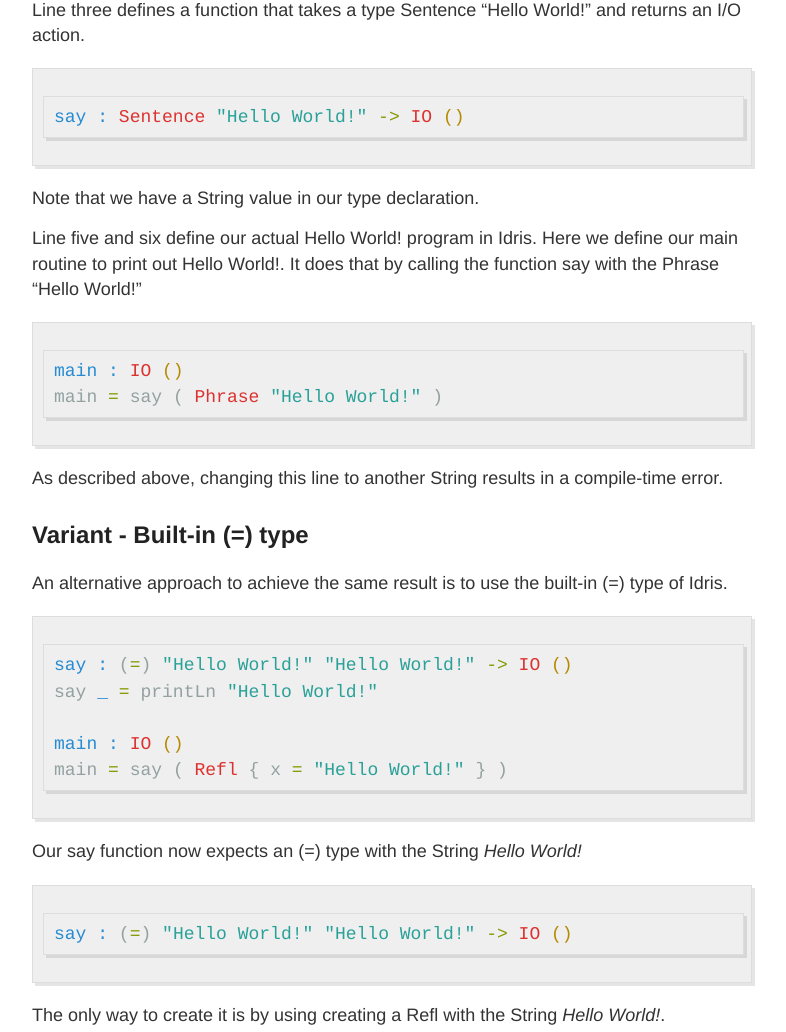
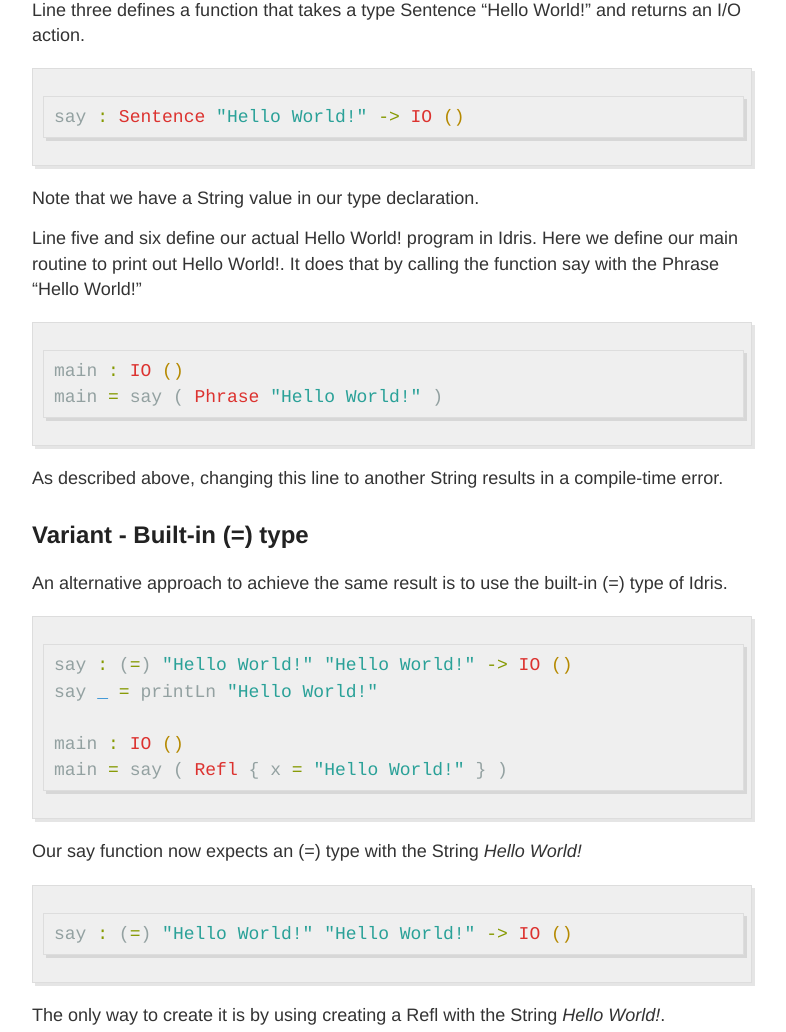
Before and after one commit to janschultecom/janschultecom.github.io, a Jekyll site: the page built from _posts/2017-04-09-idris-dependently-typed-hello-world.md, in a window 1280 px wide and 1400 px high, scrolled down 1538 px. Shown: the part 153-1185 px from the top of the window, without its empty margins (248-1034 px from the left). Built offline with Jekyll 4.4.1, drawn with Linux system fonts in a browser that asks for light colours; comment, search, counter and statistics services are not loaded; some of the changed text lies outside the part shown.

Commit message:
Use haskell highlighter

````diff
--- a/_posts/2017-04-09-idris-dependently-typed-hello-world.md
+++ b/_posts/2017-04-09-idris-dependently-typed-hello-world.md
@@ -7,7 +7,7 @@ date: 2017-04-09
 Inspired by the chapter on equality in [Edwin Brady's](https://edwinb.wordpress.com/) amazing book [Type-Driven Development with Idris](https://www.manning.com/books/type-driven-development-with-idris) (which I highly recommend you to read), I wanted to do the thought experiment of creating a [dependently-typed](https://en.wikipedia.org/w/index.php?title=Dependent_type&oldid=774017617) version of *Hello World!* in Idris. The basic idea was to have my hello world program only compile for the exact String *Hello World!* and nothing else.
 
 So here it is:
-```idris
+```haskell
 data Sentence : String -> Type where
   Phrase : (s:String) -> Sentence s
 
@@ -19,7 +19,7 @@ main = say ( Phrase "Hello World!" )
 ```
 
 Now if we are going to change line 18 from "Hello World!" to "Hallo Welt!"...
-```idris
+```haskell
 main = say ( Phrase "Hallo Welt!" )
 ```
 ... we get a compile-time error:
@@ -34,25 +34,25 @@ When checking argument s to constructor Main.Phrase:
 ## Explanation
 
 Let's analyse the different steps. The first line ...
-```idris
+```haskell
 data Sentence : String -> Type where
 ```
 ... declares a data type. Just as a List can take a *type* like Int to create a more specific type List Int, our Sentence data type takes a *value* of type String to create another more specific type.
 
 Line two declares our only type constructor Phrase.
-```idris
+```haskell
   Phrase : (s:String) -> Sentence s
 ```
 The Phrase constructor takes a String to create a type Sentence. Using Phrase and passing it some String is the only way to create a type Sentence.
 
 Line three defines a function that takes a type Sentence "Hello World!" and returns an I/O action.
-```idris
+```haskell
 say : Sentence "Hello World!" -> IO ()
 ```
 Note that we have a String value in our type declaration.
 
 Line five and six define our actual Hello World! program in Idris. Here we define our main routine to print out Hello World!. It does that by calling the function say with the Phrase "Hello World!"
-```idris
+```haskell
 main : IO ()
 main = say ( Phrase "Hello World!" )
 ```
@@ -61,7 +61,7 @@ As described above, changing this line to another String results in a compile-ti
 ## Variant - Built-in (=) type
 
 An alternative approach to achieve the same result is to use the built-in (=) type of Idris.
-```idris
+```haskell
 say : (=) "Hello World!" "Hello World!" -> IO ()
 say _ = printLn "Hello World!"
 
@@ -69,15 +69,15 @@ main : IO ()
 main = say ( Refl { x = "Hello World!" } )
 ```
 Our say function now expects an (=) type with the String *Hello World!*
-```idris
+```haskell
 say : (=) "Hello World!" "Hello World!" -> IO ()
 ```
 The only way to create it is by using creating a Refl with the String *Hello World!*.
-```idris
+```haskell
 main = say ( Refl { x = "Hello World!" } )
 ```
 We can take this approach one step further by introducing an implicit (=) parameter into our say funcion.
-```idris
+```haskell
 say : (s:String) -> { auto ok : (=) s "Hello World!"} -> IO ()
 say s = printLn s
 
@@ -85,7 +85,7 @@ main : IO ()
 main = say "Hello World!"
 ```
 Calling the function say requires a String and an implicit proof that the input String is equal to *Hello World!*:
-```idris
+```haskell
 say : (s:String) -> { auto ok : (=) s "Hello World!"} -> IO ()
 ```
 The only way the compiler can create this proof (by construcing a Refl) is for the String *Hello World!*. Anything else will fail to compile.
````
